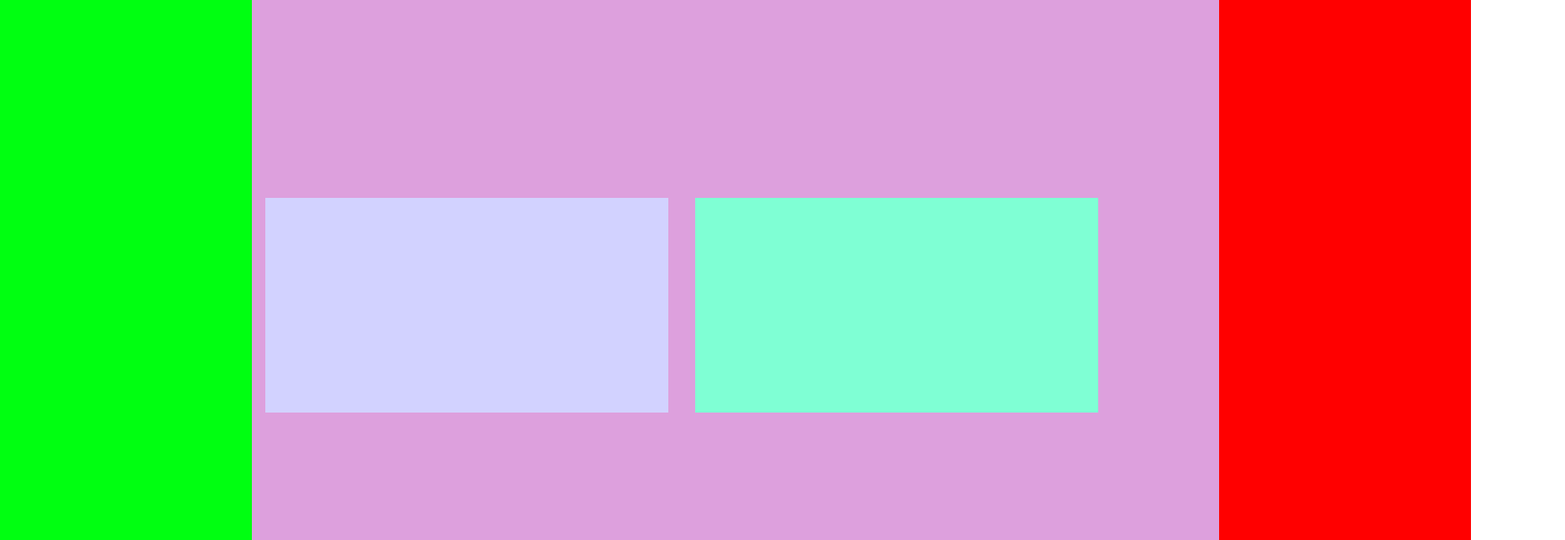
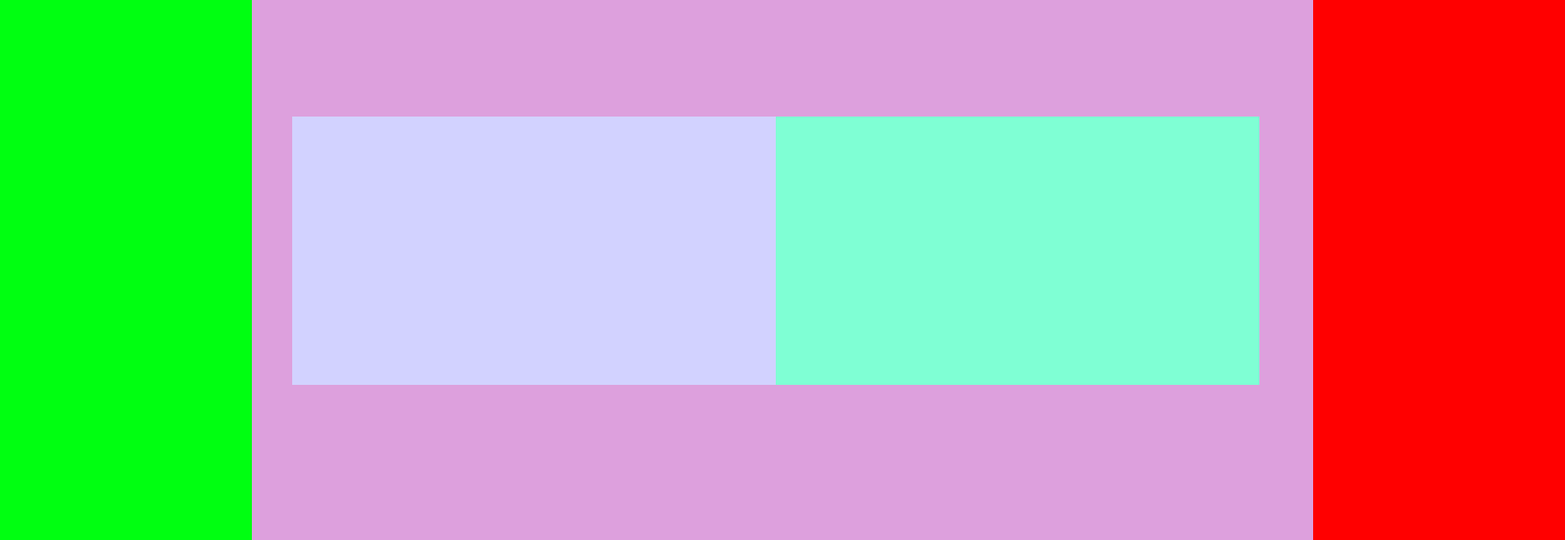
Before and after one commit to isaacBakall/Lumos-Fusion-Fission, a plain HTML site: page index.html in a window 1280 px wide. Shown: the part 1040-1684 px from the top of the page at 84% size, 1864 px wide, since content can reach past the window. Drawn offline with Linux system fonts and the light colour scheme.

Commit message:
Update stylesheet.css

```diff
--- a/stylesheet.css
+++ b/stylesheet.css
@@ -85,19 +85,19 @@ body{
 .cBottomVänster{
     grid-area: text2;
     background-color: rgb(210, 210, 255);
-    width: 30rem;
-    height: 16rem;
-    place-self: center right;
-    margin-right: 1rem;
+    width: 36rem;
+    height: 20rem;
+    place-self: top left;
+    margin-left: 3rem;
 }
 
 .cBottomHöger {
     grid-area: text3;
     background-color: aquamarine;
-    width: 30rem;
-    height: 16rem;
-    place-self: center left;
-    margin-left: 1rem;
+    width: 36rem;
+    height: 20rem;
+    place-self: top right;
+    margin-right: 3rem;
 }
 
 /* --------------------------- */
```
